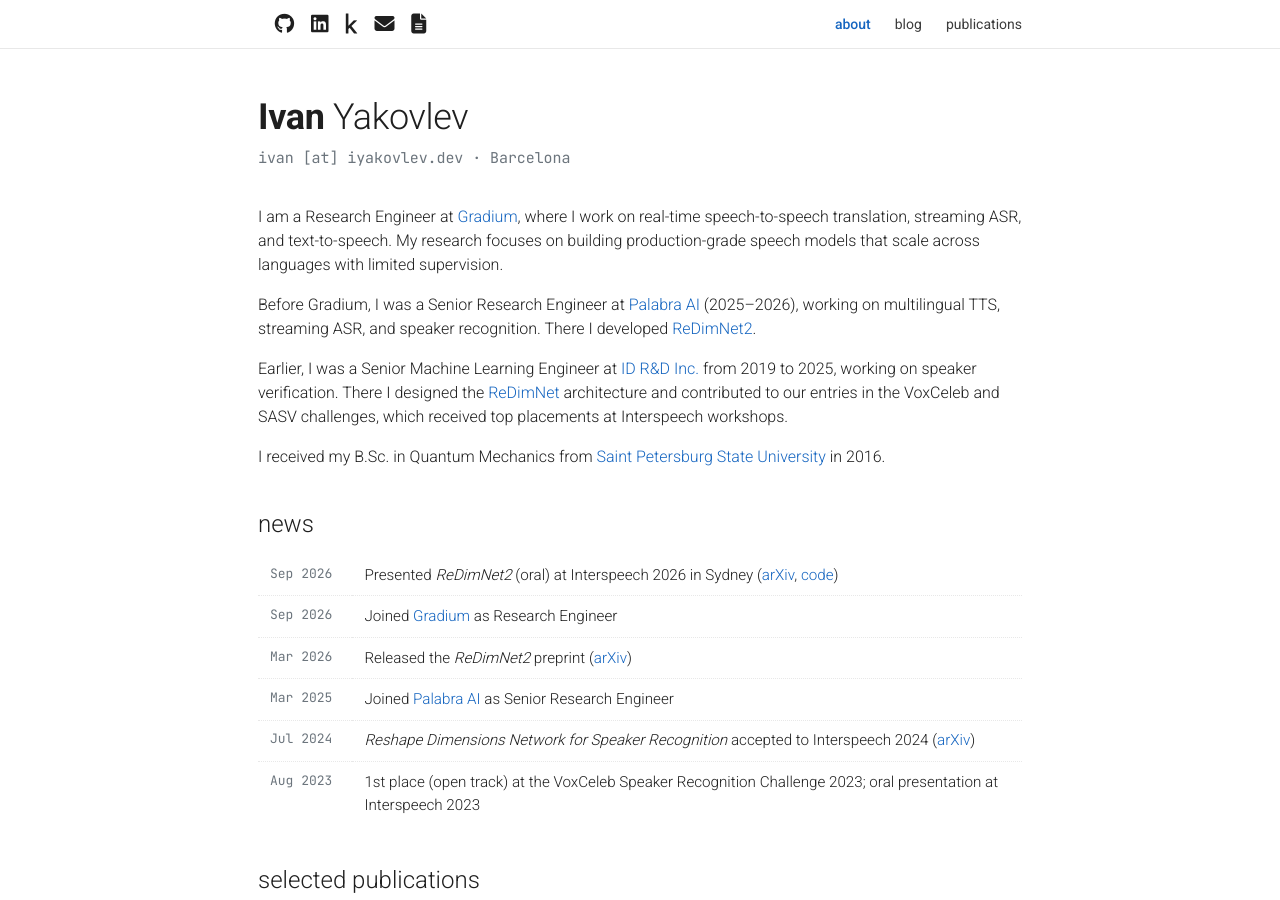
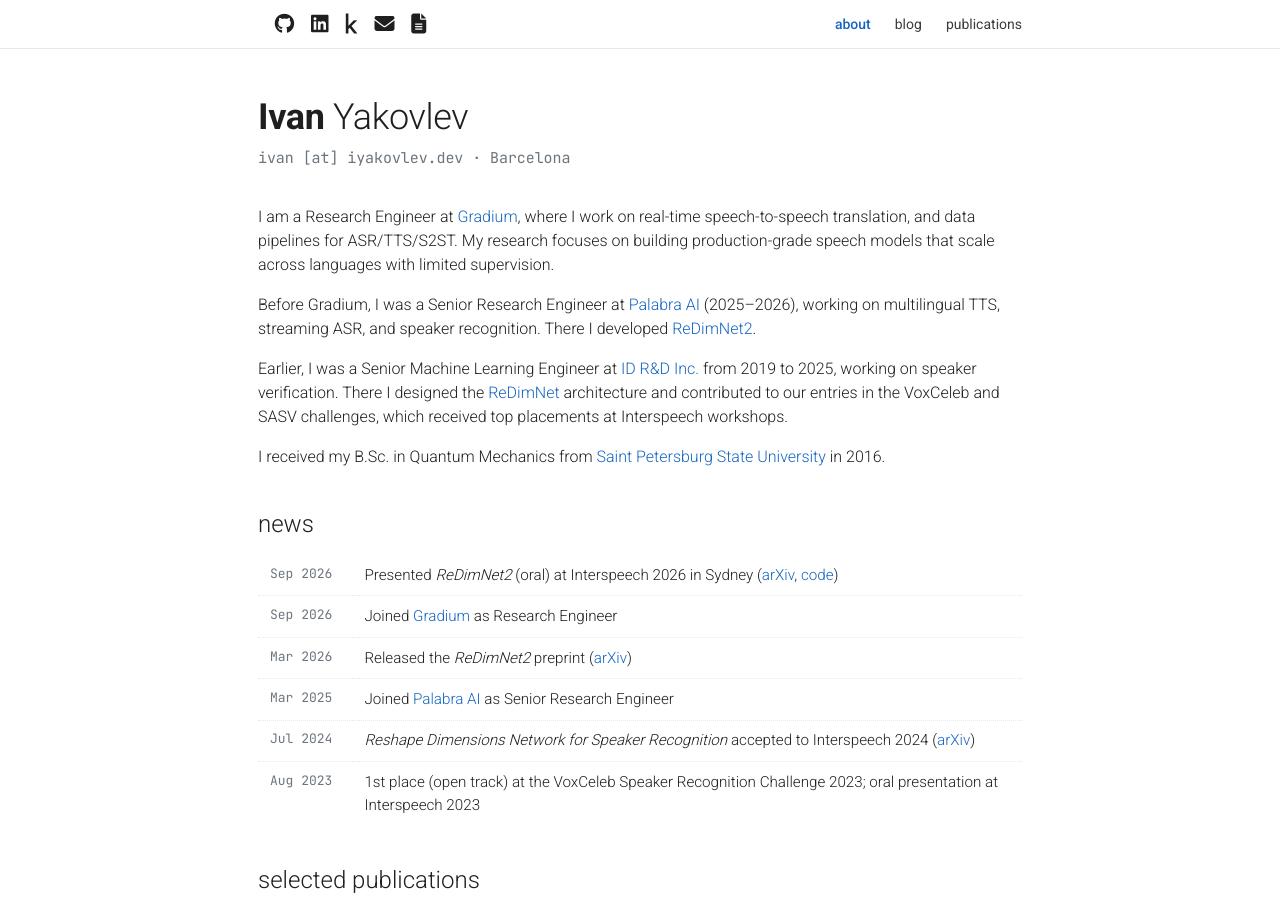
Before and after one commit to vanIvan/vanIvan.github.io, a Jekyll site: the page built from index.md, in a window 1280 px wide and 900 px high. Built offline with Jekyll 4.4.1, drawn with Linux system fonts in a browser that asks for light colours; a style sheet for code colours, icons or effects is not loaded.

Commit message:
Revise job description and project details
Updated job responsibilities and project focus areas.

```diff
--- a/index.md
+++ b/index.md
@@ -8,7 +8,7 @@ permalink: /
   <p class="desc">ivan [at] iyakovlev.dev · Barcelona</p>
 </header>
 
-I am a Research Engineer at <a href="https://gradium.ai">Gradium</a>, where I work on real-time speech-to-speech translation, streaming ASR, and text-to-speech. My research focuses on building production-grade speech models that scale across languages with limited supervision.
+I am a Research Engineer at <a href="https://gradium.ai">Gradium</a>, where I work on real-time speech-to-speech translation, and data pipelines for ASR/TTS/S2ST. My research focuses on building production-grade speech models that scale across languages with limited supervision.
 
 Before Gradium, I was a Senior Research Engineer at <a href="https://palabra.ai">Palabra AI</a> (2025–2026), working on multilingual TTS, streaming ASR, and speaker recognition. There I developed <a href="https://github.com/PalabraAI/redimnet2">ReDimNet2</a>.
 
```
